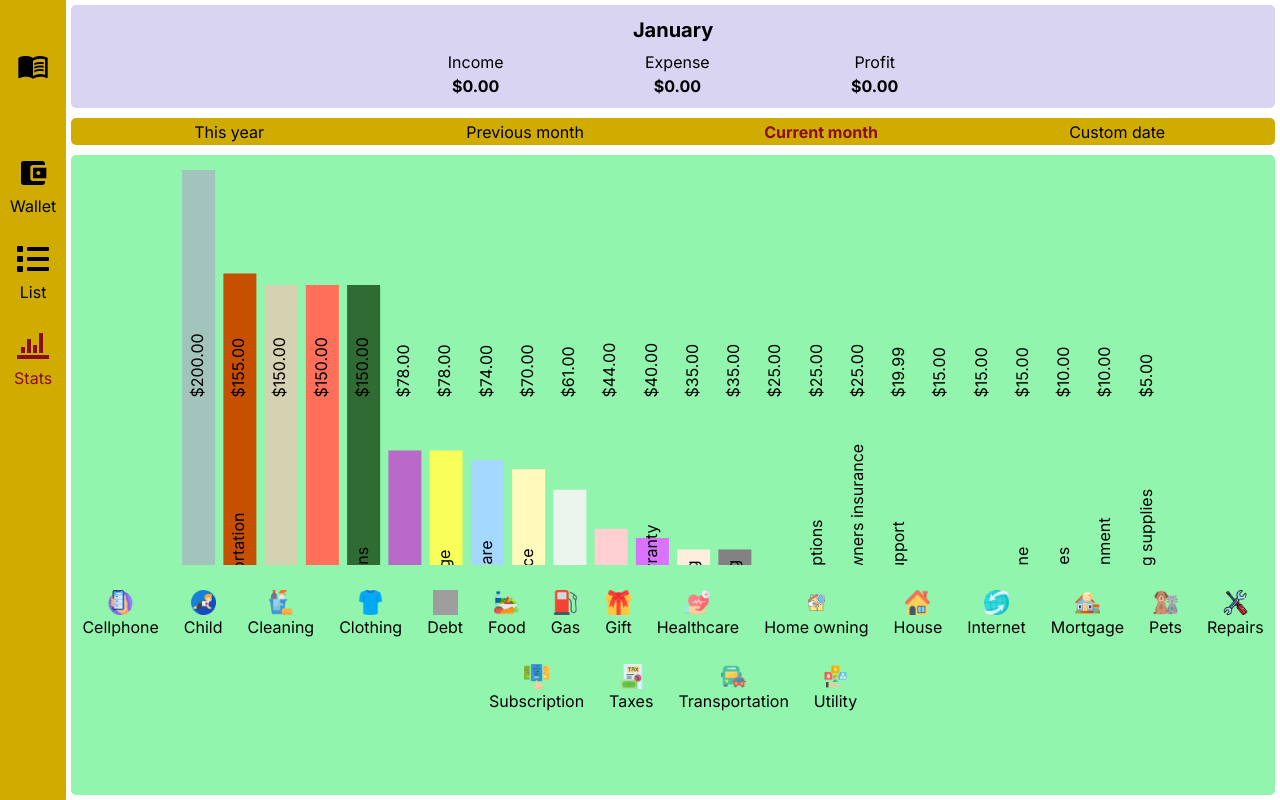
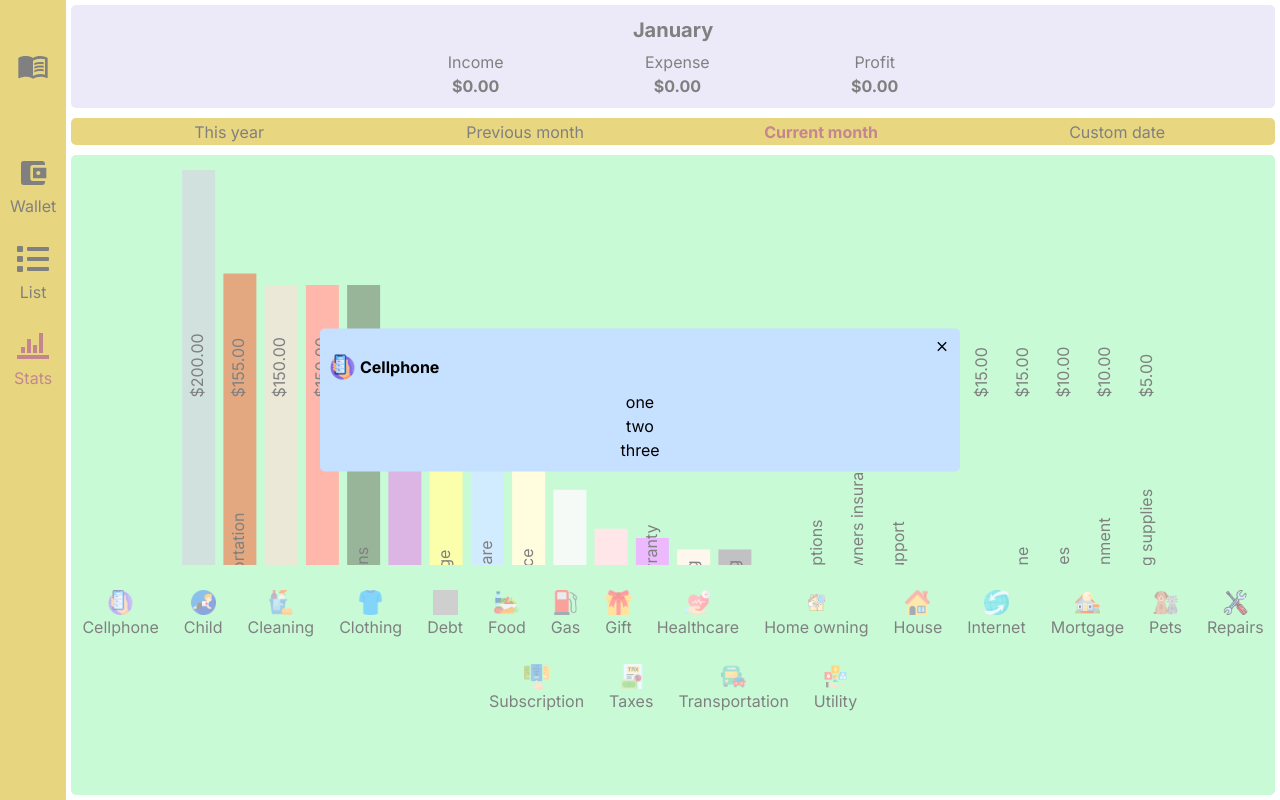
Before and after one commit to eimuciu/cash-tracker, a Next.js app: page /stats in a window 1280 px wide. Both pictures are taken after a click on the element "Cellphone". Built offline with nearby package versions, Linux system fonts and the light colour scheme; grey boxes are pictures that could not be loaded.

Commit message:
Creating modal func for stats icons

```diff
--- a/src/app/components/modal/index.tsx
+++ b/src/app/components/modal/index.tsx
@@ -4,7 +4,7 @@ import { useThemeContext } from '@/app/store/themeStore';
 
 interface Props {
   children: React.ReactNode;
-  header: string;
+  header: string | React.JSX.Element | null;
   postHeader?: string;
   showModal: boolean;
   closeModal: () => void;
--- a/src/app/components/pages/stats/index.tsx
+++ b/src/app/components/pages/stats/index.tsx
@@ -8,6 +8,8 @@ import Image from 'next/image';
 import { useThemeContext } from '@/app/store/themeStore';
 import './style.css';
 import { data as dataList } from './manifestData';
+import Modal from '../../modal';
+import useModal from '../../modal/useModal';
 
 const icons = [
   { name: 'Cellphone', icon: '/icons/cellphone.png' },
@@ -40,6 +42,13 @@ const data = sortArray(dataList);
 export default function StatsPage() {
   const [chartElement, setChartElement] = React.useState<string>('bar');
   const { themeColorsList }: any = useThemeContext();
+  const { showModal, settingName, handleSettingClick, handleCloseModal } =
+    useModal();
+  const [currentExpense, setCurrentExpense] = React.useState<{
+    name: string;
+    icon: string;
+  } | null>(null);
+  // Scroll behaviour start
   const scrollElRef = useRef<HTMLDivElement>(null);
   useEffect(() => {
     if (scrollElRef && scrollElRef.current) {
@@ -47,12 +56,33 @@ export default function StatsPage() {
       scrollElRef.current.scrollTo(0, scrollElRef.current.scrollHeight);
     }
   }, []);
+  // Scroll behaviour end
 
   return (
     <div
       className="flex flex-col rounded-[5px] h-[100%] p-[10px]"
       style={{ backgroundColor: themeColorsList.fourthColor }}
     >
+      <Modal
+        header={
+          currentExpense ? (
+            <div className="flex gap-[5px]">
+              <div className="w-[25px] h-[25px] relative">
+                <Image src={currentExpense.icon} fill alt="icon" />
+              </div>
+              {currentExpense.name}
+            </div>
+          ) : (
+            ''
+          )
+        }
+        showModal={showModal}
+        closeModal={handleCloseModal}
+      >
+        <div>one</div>
+        <div>two</div>
+        <div>three</div>
+      </Modal>
       <div className="w-[100%] parentScroll">
         <div ref={scrollElRef} className="childScroll">
           {chartElement === 'bar' && <BarChartElement data={data} />}
@@ -62,7 +92,14 @@ export default function StatsPage() {
       </div>
       <div className="mt-[25px] flex gap-[25px] justify-center flex-wrap">
         {icons.map((x) => (
-          <div key={x.name} className="flex flex-col items-center cursor-pointer">
+          <div
+            key={x.name}
+            onClick={() => {
+              handleSettingClick(x.name);
+              setCurrentExpense(x);
+            }}
+            className="flex flex-col items-center cursor-pointer"
+          >
             <div className="w-[25px] h-[25px] relative">
               <Image src={x.icon} fill alt="icon" />
             </div>
```
